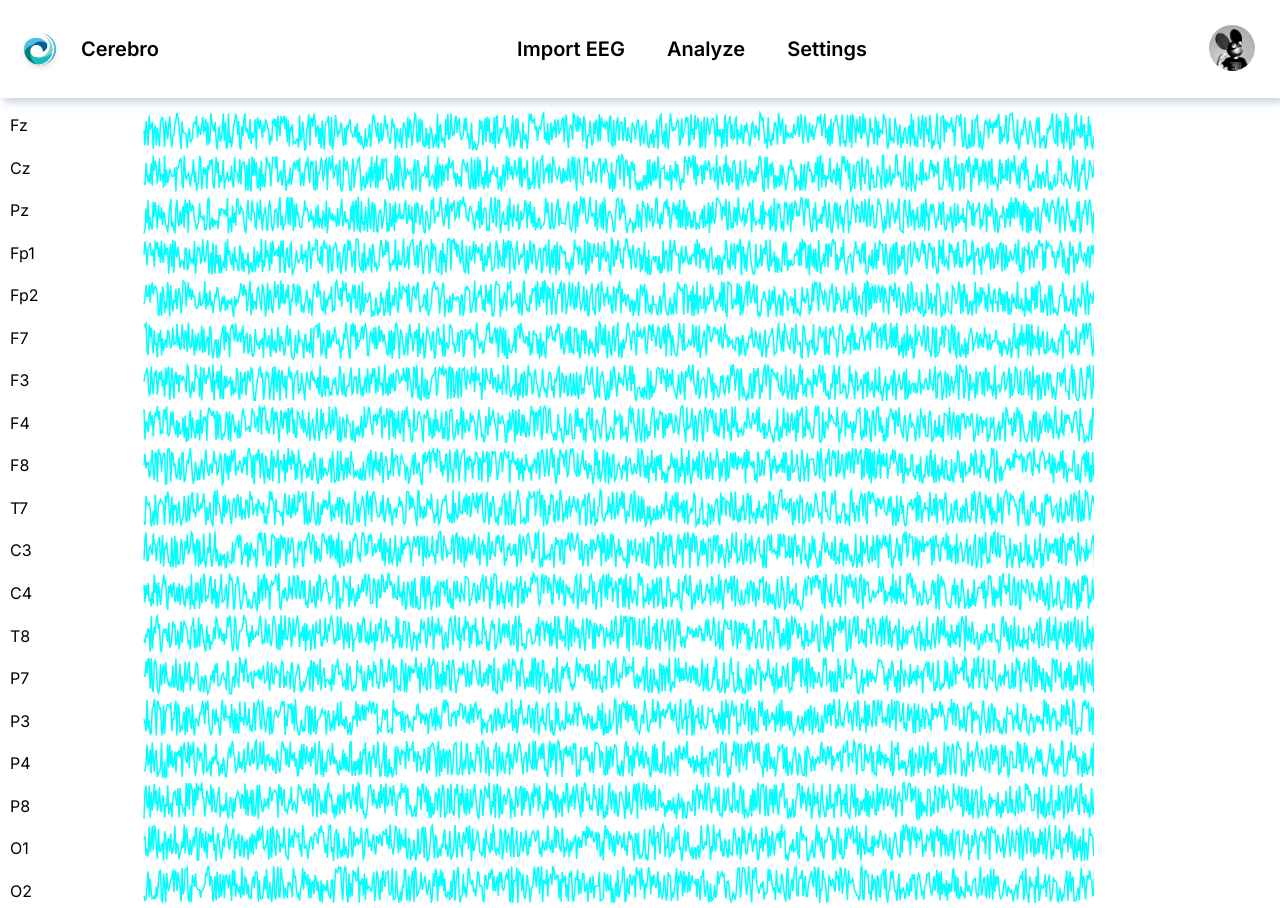
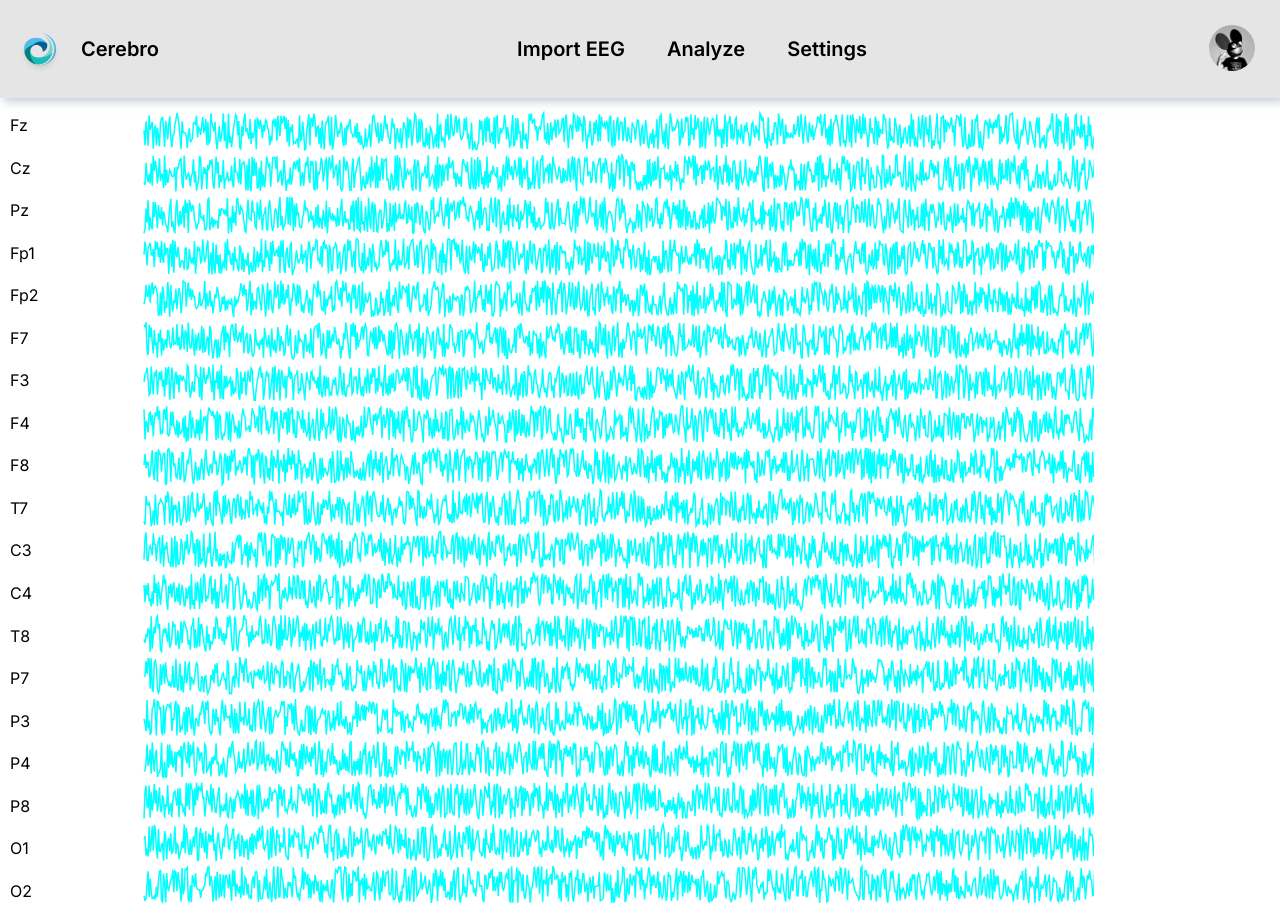
Before and after one commit to luiscam7/eeg-viewer, a Next.js app: page / in a window 1280 px wide. Built offline with nearby package versions, Linux system fonts and the light colour scheme.

Commit message:
make background darker

```diff
--- a/src/app/styles/Toolbar.css
+++ b/src/app/styles/Toolbar.css
@@ -14,7 +14,7 @@
     display: flex;
     flex-direction: column;
     align-items: center;
-    background: rgba(255, 255, 255, 0.1);
+    background: rgba(1, 1, 1, 0.1);
     backdrop-filter: blur(5px);
 }
 
```
Also changed, not shown: 1 other file (tests, documents, lock files or other folders).
